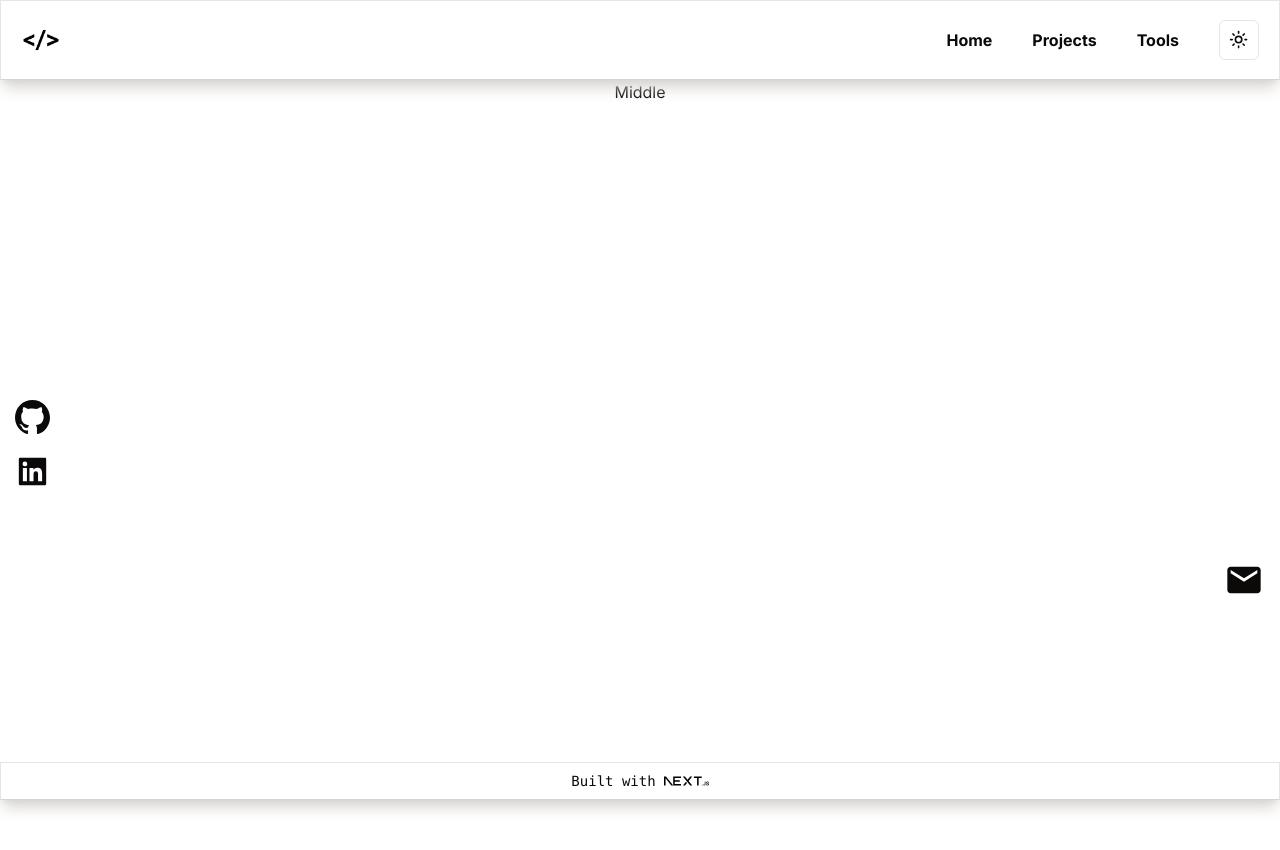
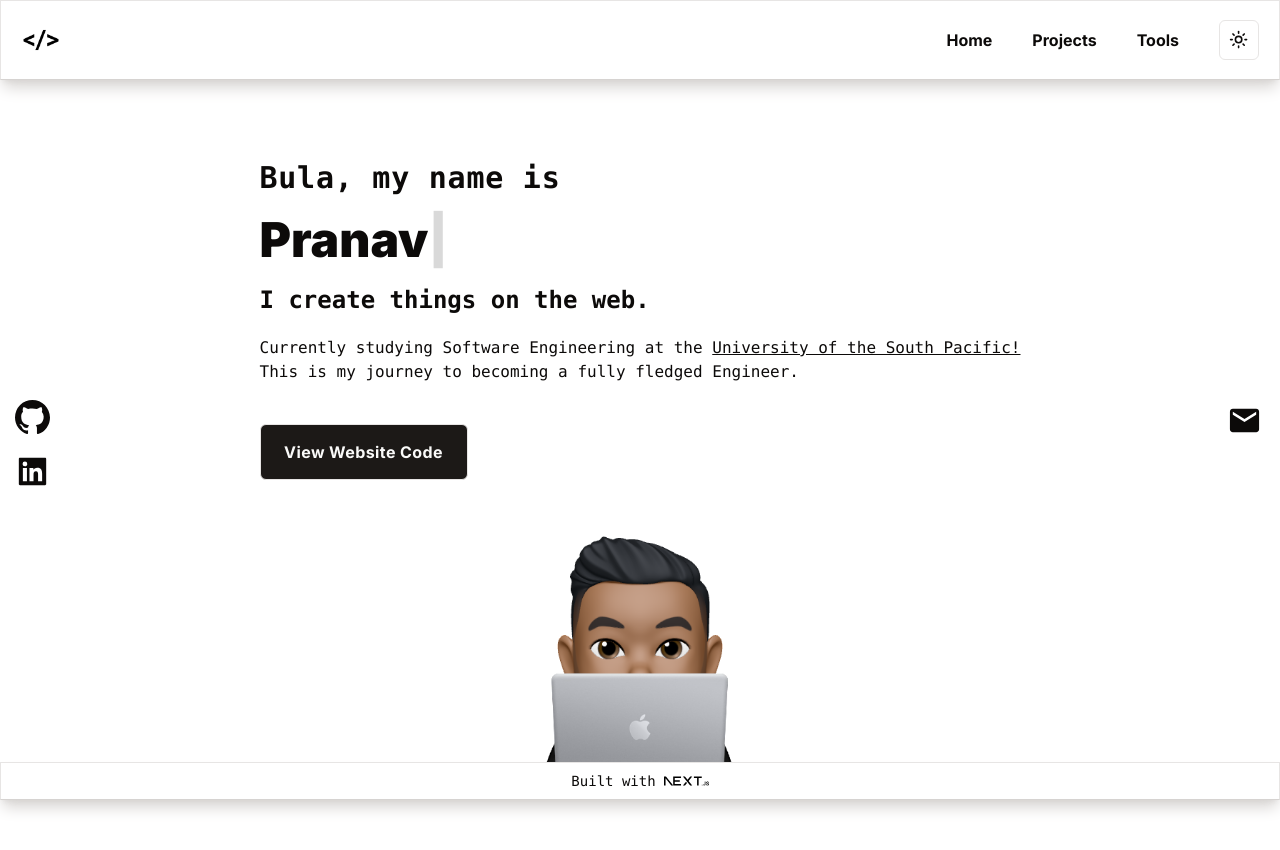
Before and after one commit to Pranav-XP/pranavtech, a Next.js app: page / in a window 1280 px wide. Shown: the top 850 px of the page. Before the commit the page ends 800 px from the top, so only its background shows below. Built offline with nearby package versions, Linux system fonts and the light colour scheme.

Commit message:
banner clean up

```diff
--- a/app/globals.css
+++ b/app/globals.css
@@ -95,3 +95,27 @@ body,
     display: unset;
   }
 }
+
+#bannerName::after {
+  content: '|';
+  animation: blinkCursor 1.2s infinite;
+}
+
+@keyframes blinkCursor {
+  0% {
+    opacity: 1;
+  }
+
+  50% {
+    opacity: 0;
+  }
+
+  100% {
+    opacity: 1;
+  }
+}
+
+::selection {
+  background: #fff;
+  color: #111111;
+}
--- a/app/layout.tsx
+++ b/app/layout.tsx
@@ -17,7 +17,7 @@ export default function RootLayout({
   children: React.ReactNode;
 }) {
   return (
-    <html lang="en" suppressHydrationWarning>
+    <html className="scroll-smooth" lang="en" suppressHydrationWarning>
       <body className={inter.className}>
         <ThemeProvider
           attribute="class"
--- a/app/page.tsx
+++ b/app/page.tsx
@@ -1,3 +1,4 @@
+import Banner from "@/components/banner";
 import LeftSide from "@/components/leftside";
 import RightSide from "@/components/rightside";
 import { nextJSLogoDark, nextJSLogoLight } from "@/public/images/util";
@@ -10,9 +11,11 @@ export default function Home() {
         <LeftSide />
       </aside>
 
-      <section className="grow h-full pt-20 px-20 text-center">Middle</section>
+      <section className="grow pt-20 px-20 text-center">
+        <Banner />
+      </section>
 
-      <aside className="hidden sm:flex pl-2 fixed right-2 bottom-1/4">
+      <aside className="hidden sm:flex pl-2 fixed right-2 top-1/2">
         <RightSide />
       </aside>
       <footer
--- /dev/null
+++ b/components/banner.tsx
@@ -0,0 +1,87 @@
+"use client";
+import React from "react";
+import { motion } from "framer-motion";
+import { profileImg } from "@/public/images/util";
+import Image from "next/image";
+import { Button } from "./ui/button";
+
+const Banner = () => {
+  return (
+    <section className="flex-col items-center sm:flex pb-20">
+      <div className="flex flex-col text-left gap-y-5">
+        <motion.h3
+          initial={{ y: 10, opacity: 0 }}
+          animate={{ y: 0, opacity: 1 }}
+          transition={{ duration: 0.5, delay: 0.6 }}
+          className="text-3xl font-mono font-extrabold tracking-wide"
+        >
+          Bula, my name is<br></br>
+        </motion.h3>
+        <motion.h1
+          initial={{ y: 10, opacity: 0 }}
+          animate={{ y: 0, opacity: 1 }}
+          transition={{ duration: 0.5, delay: 0.7 }}
+          id="bannerName"
+          className="text-textLight font-titleFont font-black text-5xl"
+        >
+          Pranav
+        </motion.h1>
+        <motion.span
+          initial={{ y: 10, opacity: 0 }}
+          animate={{ y: 0, opacity: 1 }}
+          transition={{ duration: 0.5, delay: 0.8 }}
+          className="font-black font-mono text-2xl"
+        >
+          I create things on the web.
+        </motion.span>
+        <motion.p
+          className="font-mono"
+          initial={{ y: 10, opacity: 0 }}
+          animate={{ y: 0, opacity: 1 }}
+          transition={{ duration: 0.5, delay: 0.9 }}
+        >
+          {" "}
+          Currently studying Software Engineering at the{" "}
+          <a
+            className="text-textLight font-mono bg-bodyColor underline hover:underline-none hover:bg-textLight hover:text-bodyColor"
+            href="https://www.usp.ac.fj/discipline-of-computer-science-and-information-systems/programmes/software-engineering/"
+          >
+            University of the South Pacific!
+          </a>
+          <br></br> This is my journey to becoming a fully fledged Engineer.{" "}
+        </motion.p>
+        <div className="pt-5">
+          <motion.div
+            initial={{ y: 10, opacity: 0 }}
+            animate={{ y: 0, opacity: 1 }}
+            transition={{ duration: 0.5, delay: 0.9 }}
+          >
+            <Button
+              className=" text-md active:shadow-inset w-52 h-14 font-titleFont font-bold border border-textLight
+                    rounded-md tracking-wide active:bg-foreground md:hover:drop-shadow-glow transition duration-300 ease-in-out"
+            >
+              <a href="https://github.com/Pranav-XP/pranavtechportfolio">
+                View Website Code
+              </a>
+            </Button>
+          </motion.div>
+        </div>
+      </div>
+      <motion.div
+        initial={{ opacity: 0 }}
+        animate={{ opacity: 1 }}
+        transition={{ duration: 1, delay: 0.9 }}
+      >
+        <Image
+          className="md:hover:drop-shadow-glow transition duration-700 ease-in-out"
+          src={profileImg}
+          alt="Profile Image of Pranav"
+          width={300}
+          height={1}
+        />
+      </motion.div>
+    </section>
+  );
+};
+
+export default Banner;
--- a/components/rightside.tsx
+++ b/components/rightside.tsx
@@ -19,7 +19,7 @@ const RightSide = () => {
           animate={{ x: 0, opacity: 1 }}
           transition={{ duration: 0.1 }}
         >
-          <MdEmail size={40}></MdEmail>
+          <MdEmail size={35}></MdEmail>
         </motion.span>
       </a>
     </div>
--- a/components/sidebar.tsx
+++ b/components/sidebar.tsx
@@ -1,5 +1,8 @@
 import React from "react";
 import { Menu } from "lucide-react";
+import { MdEmail } from "react-icons/md";
+import { VscGithubInverted } from "react-icons/vsc";
+import { AiFillLinkedin } from "react-icons/ai";
 
 import {
   Sheet,
@@ -10,7 +13,6 @@ import {
 import Image from "next/image";
 import { logo } from "@/public/images/util";
 import { ThemeSwitch } from "./theme-switch";
-import Link from "next/link";
 import { NavRoute, routes } from "@/lib/utils";
 
 const Sidebar = () => {
@@ -21,7 +23,7 @@ const Sidebar = () => {
           <Menu size={20} />
         </SheetTrigger>
         <SheetContent className="w-[250px] h-full" side={"left"}>
-          <div className="flex flex-col gap-y-10 justify-between pt-5 relative">
+          <div className="flex flex-col gap-y-10 items-center justify-between pt-5">
             <Image
               className="dark:border-0 dark:shadow-none rounded-md border border-stone-400 shadow-sm shadow-neutral-600"
               src={logo}
@@ -29,7 +31,7 @@ const Sidebar = () => {
               width={40}
               height={40}
             />
-            <div className="flex flex-col gap-y-10">
+            <div className=" text-left flex flex-col gap-y-10">
               {routes.map((route: NavRoute) => (
                 <SheetClose key={route.href}>
                   <a className="p-5 rounded-md w-fit" href={route.href}>
@@ -37,6 +39,25 @@ const Sidebar = () => {
                   </a>
                 </SheetClose>
               ))}
+              <div>
+                <div className="shadow-footerShadow w-full h-5 py-7 flex items-center justify-center gap-3">
+                  <a href="https://github.com/Pranav-XP">
+                    <span>
+                      <VscGithubInverted size={30}></VscGithubInverted>
+                    </span>
+                  </a>
+                  <a href="https://www.linkedin.com/in/pranav-chand-16777318b/">
+                    <span>
+                      <AiFillLinkedin size={40}></AiFillLinkedin>
+                    </span>
+                  </a>
+                  <a href="mailto:pranavchand777@gmail.com">
+                    <span>
+                      <MdEmail size={40}></MdEmail>
+                    </span>
+                  </a>
+                </div>
+              </div>
             </div>
             <ThemeSwitch />
           </div>
```
Also changed, not shown: components/navbar.tsx (+27 -8 lines).
